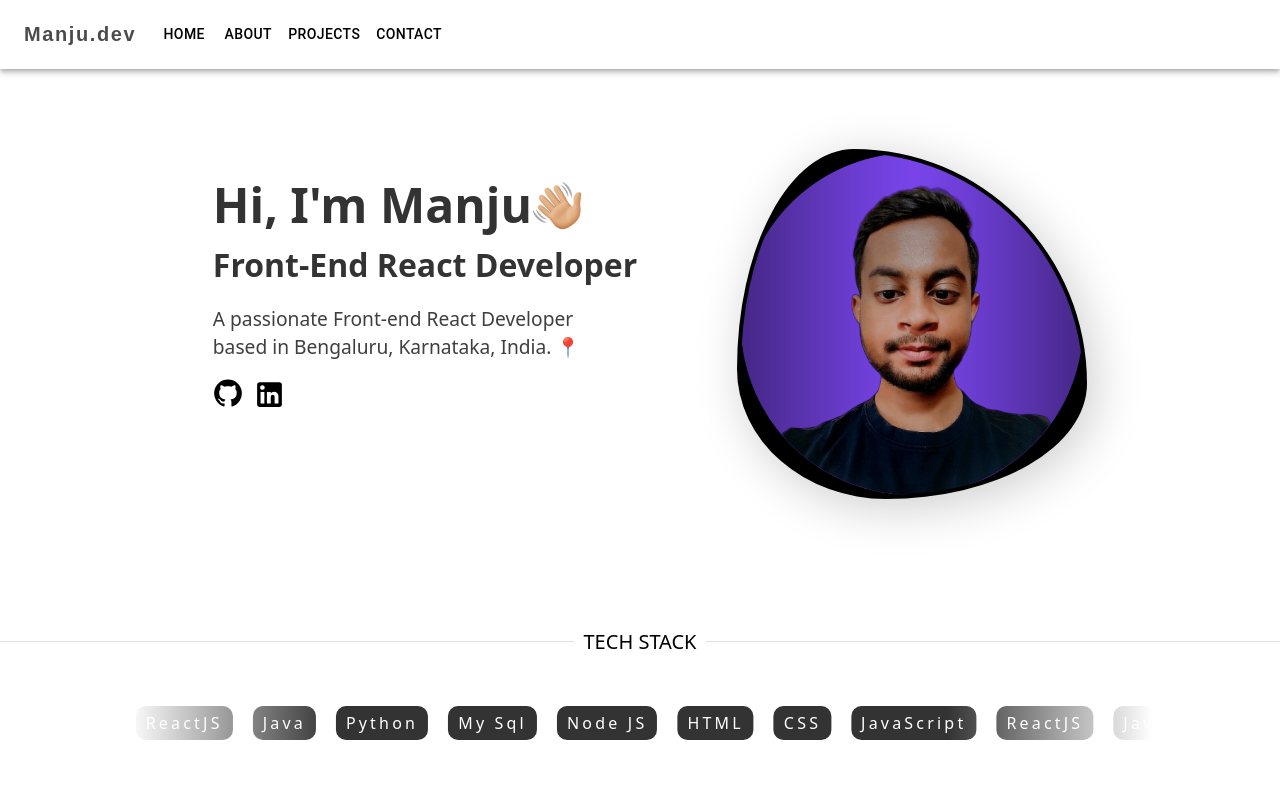
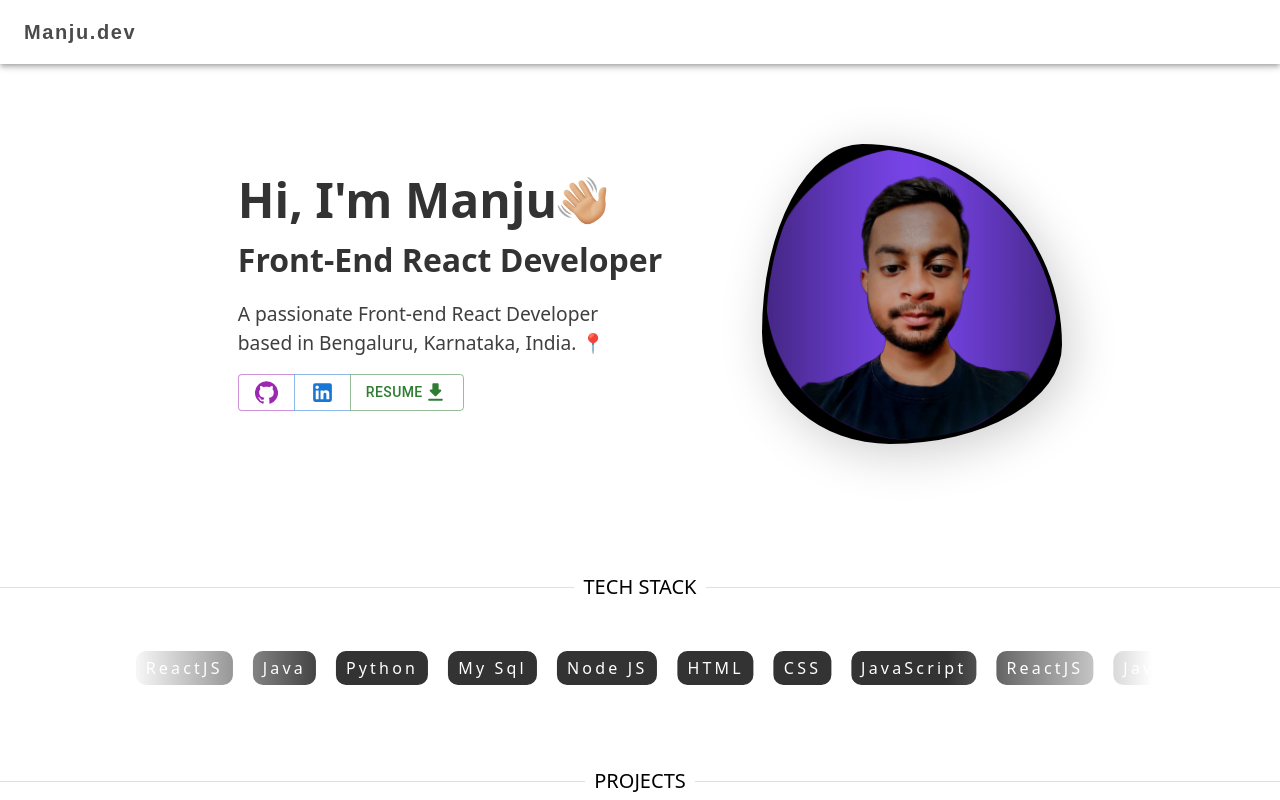
Before and after one commit to manjuhiremath/portfolio, a React (Vite) app: page / in a window 1280 px wide. Shown: the top 800 px of the page. Built offline with nearby package versions, Linux system fonts and the light colour scheme.

Commit message:
"host commit"

```diff
--- a/src/components/Card.jsx
+++ b/src/components/Card.jsx
@@ -42,6 +42,7 @@ export default function BasicCard(props) {
           variant="solid"
           size="md"
           color="primary"
+          disabled={props.disabled}
           aria-label="Explore Bahamas Islands"
           sx={{alignSelf: 'center', fontWeight: 600 }}
         >
--- a/src/components/Cards.jsx
+++ b/src/components/Cards.jsx
@@ -31,6 +31,7 @@ function Cards() {
           name="Password Generator"
           githublink="https://github.com/manjuhiremath/passgenerator"
           tech="ReactJs,TailwindCSS"
+          disabled='true'
         />
       </div>
     </div>
--- a/src/components/Info.jsx
+++ b/src/components/Info.jsx
@@ -5,6 +5,9 @@ import hilogo from "../assets/hilogo.png";
 import "./info.css";
 import GitHubIcon from "@mui/icons-material/GitHub";
 import LinkedInIcon from "@mui/icons-material/LinkedIn";
+import ButtonGroup from "@mui/material/ButtonGroup";
+import Button from "@mui/material/Button";
+import DownloadRoundedIcon from "@mui/icons-material/DownloadRounded";
 
 function Info() {
   return (
@@ -53,12 +56,26 @@ function Info() {
         </h1>
 
         <div className="flex mt-4">
-          <a href="https://github.com/manjuhiremath">
-            <GitHubIcon sx={{ fontSize: 30 }} />
-          </a>
-          <a href="https://www.linkedin.com/in/manju-hiremath/">
-            <LinkedInIcon sx={{ fontSize: 33, marginLeft: "10px" }} />
-          </a>
+          <ButtonGroup variant="outlined" aria-label="Basic button group">
+            <a href="https://github.com/manjuhiremath">
+              <Button color="secondary">
+                <GitHubIcon sx={{ fontSize: 25 }} />
+              </Button>
+            </a>
+            <a href="https://www.linkedin.com/in/manju-hiremath/">
+              <Button color="primary">
+                {" "}
+                <LinkedInIcon sx={{ fontSize: 25 }} />
+              </Button>
+            </a>
+            <a href="https://drive.google.com/file/d/1__mxy-0TJ7_4MD0qGwHcZ_rRB2LssJr7/view?usp=sharing">
+              <Button color="success" font= 'medium'>
+                <p>Resume</p>
+                <DownloadRoundedIcon sx={{ fontSize: 25 }} />
+              </Button>
+
+            </a>
+          </ButtonGroup>
         </div>
       </div>
 
--- a/src/components/Nav.jsx
+++ b/src/components/Nav.jsx
@@ -8,7 +8,7 @@ import Menu from '@mui/material/Menu';
 import MenuIcon from '@mui/icons-material/Menu';
 import Container from '@mui/material/Container';
 
-import Button from '@mui/material/Button';
+// import Button from '@mui/material/Button';
 
 import MenuItem from '@mui/material/MenuItem';
 
@@ -40,7 +40,7 @@ function ResponsiveAppBar() {
             variant="h6"
             noWrap
             component="a"
-            href="#app-bar-with-responsive-menu"
+            // href="#app-bar-with-responsive-menu"
             sx={{
               mr: 2,
               display: { xs: 'none', md: 'flex' },
@@ -96,7 +96,7 @@ function ResponsiveAppBar() {
             variant="h5"
             noWrap
             component="a"
-            href="#app-bar-with-responsive-menu"
+            // href="#app-bar-with-responsive-menu"
             sx={{
               mr: 2,
               display: { xs: 'flex', md: 'none' },
@@ -110,7 +110,7 @@ function ResponsiveAppBar() {
           >
              Manju.dev
           </Typography>
-          <Box sx={{ flexGrow: 2, display: { xs: 'none', md: 'flex'} }}>
+          {/* <Box sx={{ flexGrow: 2, display: { xs: 'none', md: 'flex'} }}>
             {pages.map((page) => (
               <Button
                 key={page}
@@ -120,7 +120,7 @@ function ResponsiveAppBar() {
                 {page}
               </Button>
             ))}
-          </Box>
+          </Box> */}
 
 
         </Toolbar>
--- a/src/components/info.css
+++ b/src/components/info.css
@@ -17,9 +17,9 @@
     position: static;
     align-items: center;
     justify-content: center;
-    width: 350px;
-    height: 350px;
-    margin: auto;
+    width: 300px;
+    height: 300px;
+    /* margin: auto; */
     /* background-color: #df5fff; */
     border: black solid 4px;
     background-image: linear-gradient(19deg, hsl(0, 0%, 0%) 0%);
```
Also changed, not shown: 2 other files (tests, documents, lock files or other folders).
